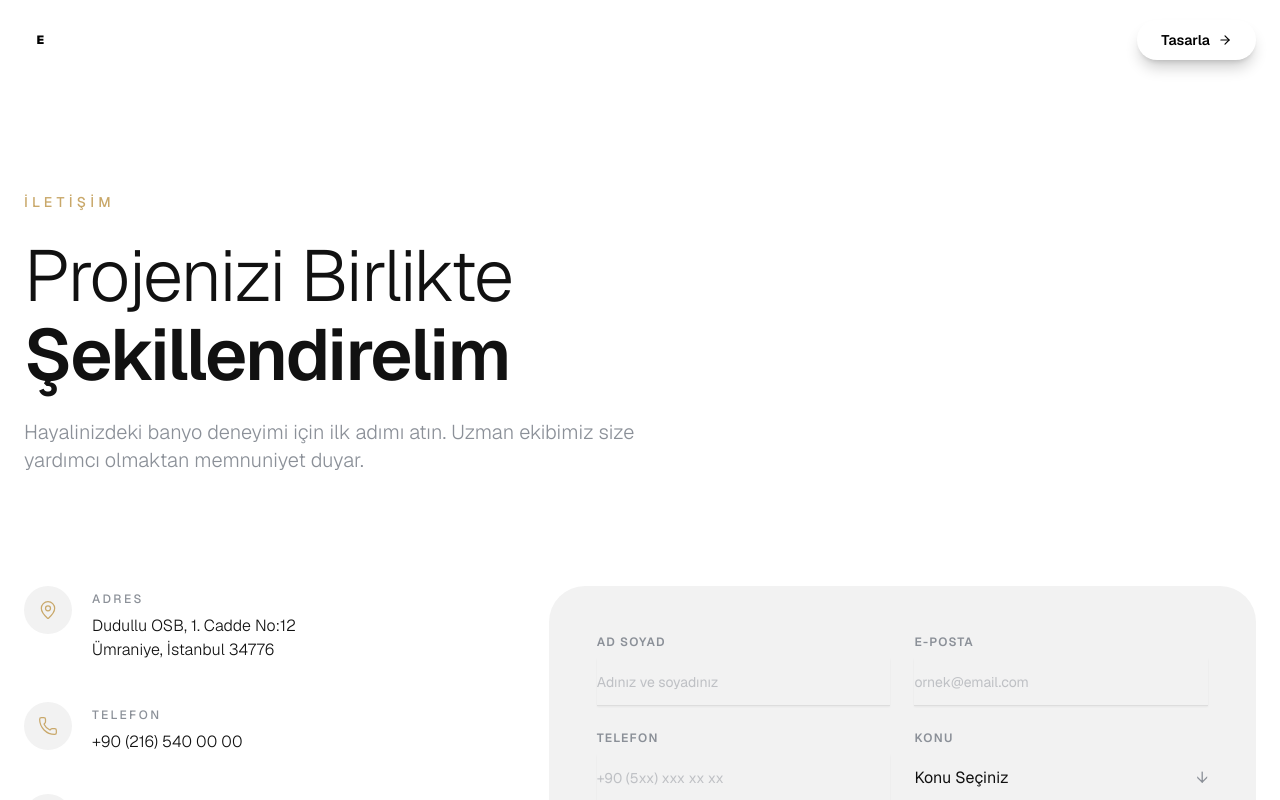
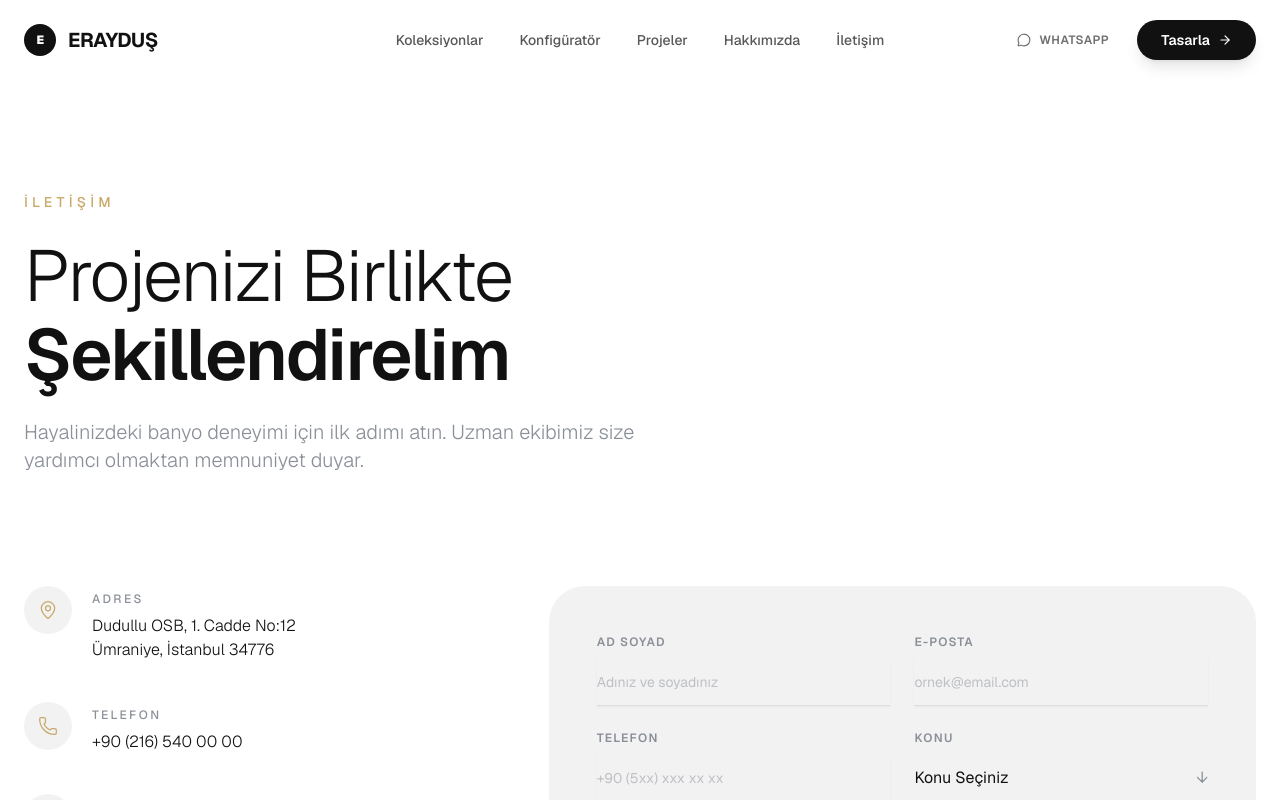
Before and after one commit to c-xLd/eraydus, a Next.js app: page /contact in a window 1280 px wide. Shown: the top 800 px of the page. Built offline with nearby package versions, Linux system fonts and the light colour scheme.

Commit message:
fix: adapt header text and logo color dynamically based on page background style

```diff
--- a/components/layout/Header.tsx
+++ b/components/layout/Header.tsx
@@ -2,11 +2,15 @@
 
 import { useState, useEffect } from 'react'
 import Link from 'next/link'
-import { Menu, X, ArrowRight, MessageCircle, Phone } from 'lucide-react'
+import { usePathname } from 'next/navigation'
+import { Menu, X, ArrowRight, MessageCircle } from 'lucide-react'
 
 export function Header() {
   const [isScrolled, setIsScrolled] = useState(false)
   const [mobileMenuOpen, setMobileMenuOpen] = useState(false)
+  const pathname = usePathname()
+
+  const isDarkHeroPage = pathname === '/' || pathname === '/about'
 
   useEffect(() => {
     const handleScroll = () => {
@@ -39,15 +43,15 @@ export function Header() {
         <Link href="/" className="z-50 flex items-center gap-3 group">
           <div className="relative">
             <div className={`w-8 h-8 rounded-lg flex items-center justify-center transition-all duration-500 ${
-              isScrolled ? 'bg-foreground' : 'bg-white'
+              isScrolled || !isDarkHeroPage ? 'bg-foreground' : 'bg-white'
             }`}>
               <span className={`text-xs font-black tracking-tighter transition-colors duration-500 ${
-                isScrolled ? 'text-background' : 'text-black'
+                isScrolled || !isDarkHeroPage ? 'text-background' : 'text-black'
               }`}>E</span>
             </div>
           </div>
           <span className={`text-xl font-bold tracking-tight transition-colors duration-500 ${
-            isScrolled ? 'text-foreground' : 'text-white'
+            isScrolled || !isDarkHeroPage ? 'text-foreground' : 'text-white'
           }`}>
             ERAYDUŞ
           </span>
@@ -66,7 +70,7 @@ export function Header() {
               key={item.href}
               href={item.href}
               className={`relative px-4 py-2 text-sm font-medium transition-all duration-300 rounded-full hover:bg-black/5 dark:hover:bg-white/5 ${
-                isScrolled
+                isScrolled || !isDarkHeroPage
                   ? 'text-foreground/70 hover:text-foreground'
                   : 'text-white/70 hover:text-white'
               }`}
@@ -83,7 +87,7 @@ export function Header() {
             target="_blank"
             rel="noreferrer"
             className={`inline-flex items-center gap-2 px-4 py-2.5 rounded-full text-xs font-semibold uppercase tracking-wider transition-all duration-300 ${
-              isScrolled
+              isScrolled || !isDarkHeroPage
                 ? 'text-foreground/60 hover:text-foreground hover:bg-black/5'
                 : 'text-white/60 hover:text-white hover:bg-white/10'
             }`}
@@ -94,7 +98,7 @@ export function Header() {
           <Link
             href="/configurator"
             className={`inline-flex items-center gap-2 px-6 py-2.5 rounded-full text-sm font-semibold transition-all duration-300 group ${
-              isScrolled
+              isScrolled || !isDarkHeroPage
                 ? 'bg-foreground text-background hover:bg-foreground/90 shadow-lg shadow-black/10'
                 : 'bg-white text-black hover:bg-white/90 shadow-lg shadow-black/20'
             }`}
@@ -109,7 +113,7 @@ export function Header() {
           className={`lg:hidden z-50 p-2.5 rounded-full transition-colors duration-300 ${
             mobileMenuOpen
               ? 'text-foreground'
-              : isScrolled
+              : isScrolled || !isDarkHeroPage
                 ? 'text-foreground hover:bg-black/5'
                 : 'text-white hover:bg-white/10'
           }`}
```
